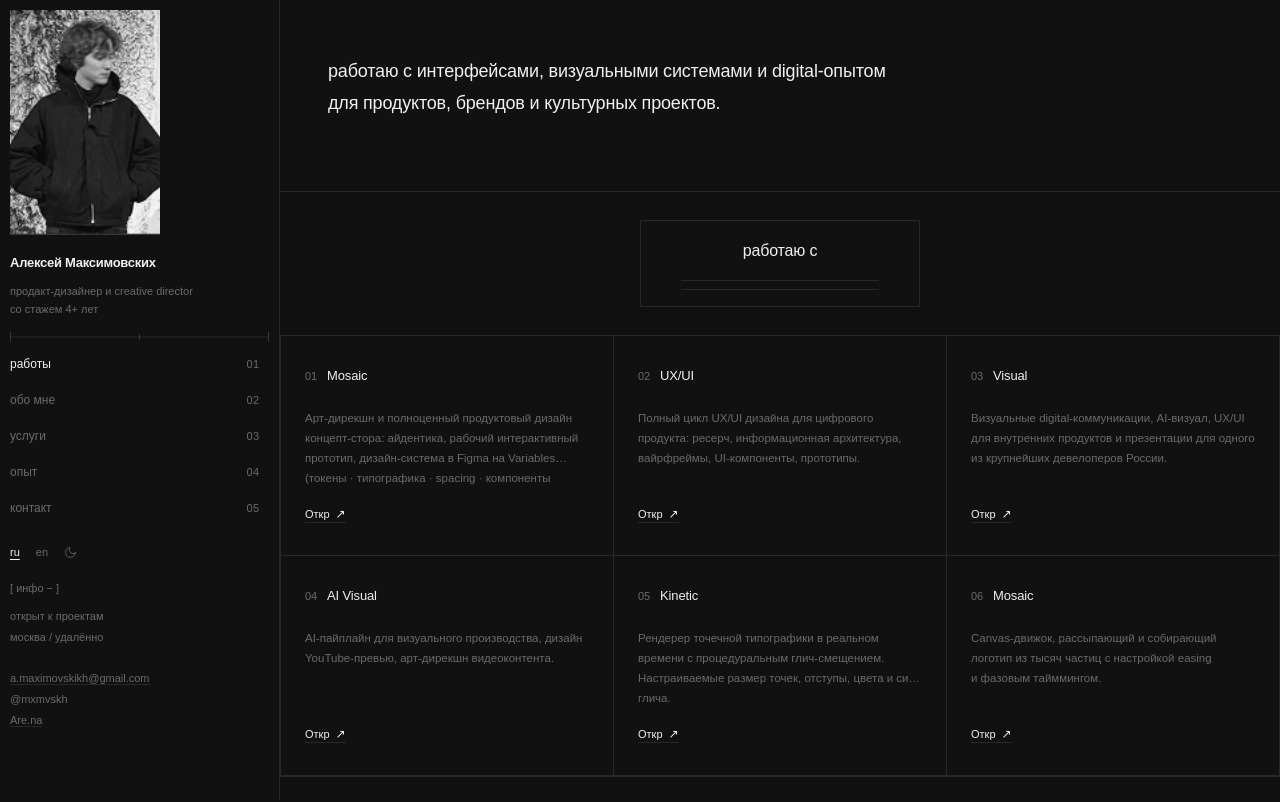
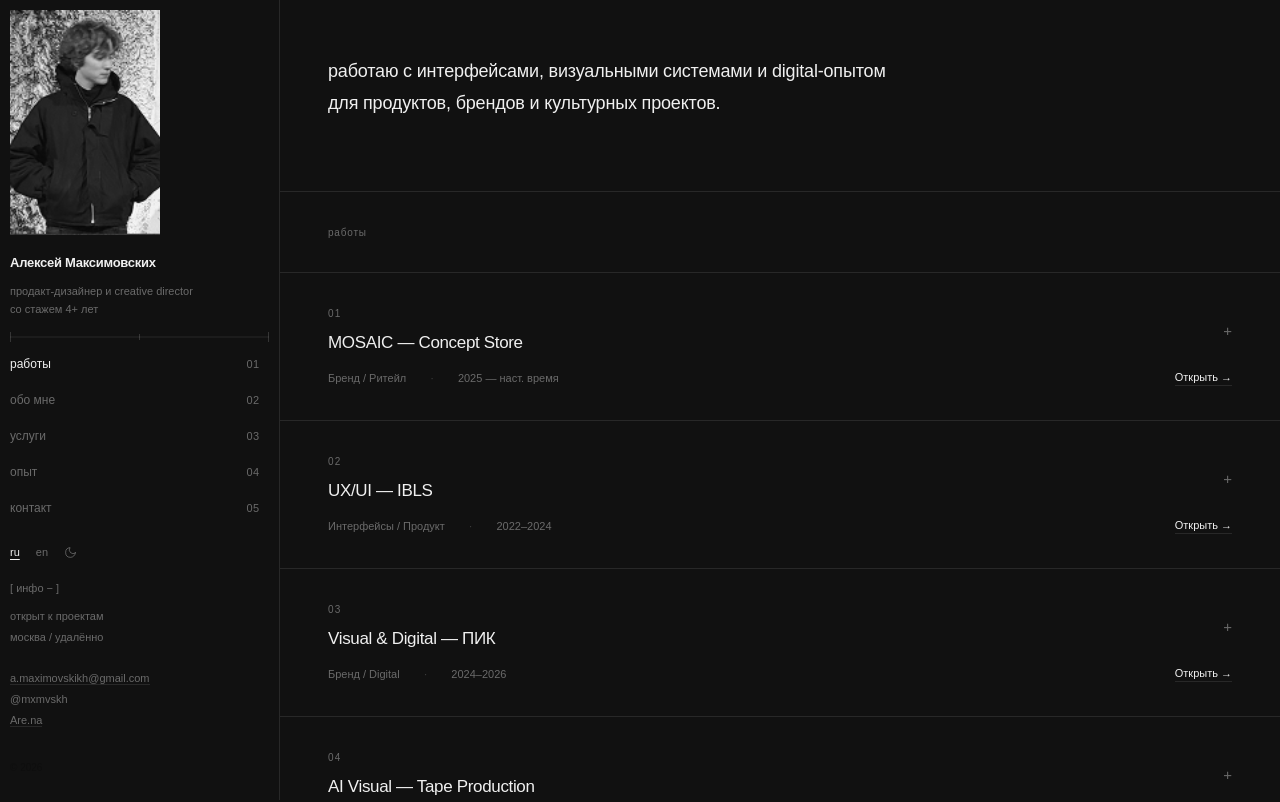
Before and after one commit to lexusgoingfast/motion-portfolio, a React (Vite) app: page / in a window 1280 px wide. Shown: the top 802 px of the page. Built offline with nearby package versions, Linux system fonts and the light colour scheme.

Commit message:
Revert "Layout homepage projects as a 3×2 editorial grid per sketch."
This reverts commit 4d12dfc3e101f43d045092d10fdb0200332df32b.

```diff
--- a/src/components/WorkList.tsx
+++ b/src/components/WorkList.tsx
@@ -1,75 +1,219 @@
-import { useRef } from 'react'
-import { motion, useInView } from 'motion/react'
+import { useRef, useState } from 'react'
+import { motion, useInView, AnimatePresence } from 'motion/react'
 import { useLang } from '../LangContext'
+import { useIsMobile } from '../useIsMobile'
 import { projects, getCasePagePath } from '../data/projects'
 
-const viewLabel = { en: 'Open', ru: 'Откр' }
-const sectionLabel = { en: 'I work with', ru: 'Работаю с' }
+const viewLabel = { en: 'View project →', ru: 'Открыть →' }
+const sectionLabel = { en: 'Work', ru: 'Работы' }
 
-type WorkCardItem = {
+type WorkRowItem = {
   index: string
   slug: string
-  shortTitle: string
+  title: string
+  year: string
+  category: string
   desc: string
+  tags: string[]
 }
 
-function WorkCard({ work, i, lang }: { work: WorkCardItem; i: number; lang: 'en' | 'ru' }) {
-  const ref = useRef<HTMLElement>(null)
+function WorkRow({ work, i, lang }: { work: WorkRowItem; i: number; lang: 'en' | 'ru' }) {
+  const ref = useRef<HTMLDivElement>(null)
   const inView = useInView(ref, { once: true, margin: '-40px' })
+  const [open, setOpen] = useState(false)
+  const [hovered, setHovered] = useState(false)
+  const isMobile = useIsMobile()
+  const px = isMobile ? 'var(--pad-x-mobile)' : 'var(--pad-x)'
+  const rowPadY = isMobile ? 'var(--pad-row-y-mobile)' : 'var(--pad-row-y)'
   const caseHref = getCasePagePath(work.slug)
 
   return (
     <motion.article
       ref={ref}
-      className="work-card"
       initial={{ opacity: 0 }}
       animate={inView ? { opacity: 1 } : {}}
-      transition={{ duration: 0.4, delay: i * 0.05 }}
+      transition={{ duration: 0.4, delay: i * 0.06 }}
+      style={{ borderBottom: '1px solid var(--border)' }}
     >
-      <h3 className="work-card__head">
-        <span className="work-card__index">{work.index}</span>
-        <span className="work-card__title">{work.shortTitle}</span>
-      </h3>
-      <p className="work-card__desc">{work.desc}</p>
-      <a className="work-card__link" href={caseHref}>
-        {viewLabel[lang]}
-        <span className="work-card__arrow" aria-hidden>↗</span>
-      </a>
+      <motion.div
+        onClick={() => setOpen(!open)}
+        onMouseEnter={() => setHovered(true)}
+        onMouseLeave={() => setHovered(false)}
+        style={{
+          display: 'flex',
+          flexDirection: 'column',
+          alignItems: 'stretch',
+          gap: 'var(--gap-stack-sm)',
+          padding: `${rowPadY} ${px}`,
+          cursor: 'none',
+          background: hovered ? 'var(--hover)' : 'transparent',
+          transition: 'background 0.15s',
+        }}
+      >
+        <motion.div
+          style={{
+            display: 'flex',
+            alignItems: 'flex-start',
+            justifyContent: 'space-between',
+            gap: 'var(--gap-stack-md)',
+          }}
+        >
+          <div style={{ flex: 1, minWidth: 0 }}>
+            <span
+              style={{
+                display: 'block',
+                fontSize: 10,
+                color: 'var(--muted)',
+                letterSpacing: '0.12em',
+                marginBottom: 10,
+              }}
+            >
+              {work.index}
+            </span>
+            <h3
+              style={{
+                fontSize: isMobile ? 15 : 17,
+                fontWeight: 500,
+                letterSpacing: '-0.02em',
+                lineHeight: 1.25,
+                color: 'var(--text)',
+              }}
+            >
+              {work.title}
+            </h3>
+          </div>
+          <motion.span
+            animate={{ rotate: open ? 45 : 0 }}
+            transition={{ duration: 0.2 }}
+            style={{
+              flexShrink: 0,
+              fontSize: 15,
+              color: 'var(--muted)',
+              lineHeight: 1,
+              marginTop: 18,
+            }}
+          >
+            +
+          </motion.span>
+        </motion.div>
+
+        <motion.div
+          style={{
+            display: 'flex',
+            flexWrap: 'wrap',
+            alignItems: 'center',
+            gap: 'var(--gap-stack-sm) var(--gap-stack-md)',
+          }}
+        >
+          <span style={{ fontSize: 11, color: 'var(--muted)' }}>{work.category}</span>
+          <span style={{ fontSize: 11, color: 'var(--muted)', opacity: 0.5 }}>·</span>
+          <span style={{ fontSize: 11, color: 'var(--muted)' }}>{work.year}</span>
+          <a
+            href={caseHref}
+            onClick={(e) => e.stopPropagation()}
+            style={{
+              fontSize: 11,
+              fontWeight: 500,
+              color: 'var(--text)',
+              borderBottom: '1px solid var(--border)',
+              paddingBottom: 1,
+              lineHeight: 1.2,
+              textDecoration: 'none',
+              cursor: 'none',
+              whiteSpace: 'nowrap',
+              marginLeft: isMobile ? 0 : 'auto',
+            }}
+          >
+            {viewLabel[lang]}
+          </a>
+        </motion.div>
+      </motion.div>
+
+      <AnimatePresence>
+        {open && (
+          <motion.div
+            initial={{ height: 0, opacity: 0 }}
+            animate={{ height: 'auto', opacity: 1 }}
+            exit={{ height: 0, opacity: 0 }}
+            transition={{ duration: 0.28, ease: [0.16, 1, 0.3, 1] }}
+            style={{ overflow: 'hidden' }}
+          >
+            <div style={{ padding: `0 ${px} var(--gap-stack-lg)` }}>
+              <p
+                style={{
+                  fontSize: 12,
+                  color: 'var(--muted)',
+                  lineHeight: 1.9,
+                  maxWidth: 560,
+                  marginBottom: 'var(--gap-stack-md)',
+                }}
+              >
+                {work.desc}
+              </p>
+              <div style={{ display: 'flex', gap: 'var(--gap-tags)', flexWrap: 'wrap' }}>
+                {work.tags.map(tag => (
+                  <span
+                    key={tag}
+                    style={{
+                      padding: '5px 12px',
+                      border: '1px solid var(--border)',
+                      borderRadius: 2,
+                      fontSize: 10,
+                      color: 'var(--muted)',
+                      letterSpacing: '0.03em',
+                    }}
+                  >
+                    {tag}
+                  </span>
+                ))}
+              </div>
+            </div>
+          </motion.div>
+        )}
+      </AnimatePresence>
     </motion.article>
   )
 }
 
 export default function WorkList() {
   const { lang } = useLang()
+  const isMobile = useIsMobile()
+  const px = isMobile ? 'var(--pad-x-mobile)' : 'var(--pad-x)'
+  const sectionPadY = isMobile ? 'var(--pad-section-y-mobile)' : 'var(--pad-section-y)'
 
-  const works: WorkCardItem[] = projects.map(p => ({
+  const works: WorkRowItem[] = projects.map(p => ({
     slug: p.slug,
     index: p.index,
-    shortTitle: p[lang].shortTitle,
+    title: p[lang].title,
+    year: p[lang].year,
+    category: p[lang].category,
     desc: p[lang].desc,
+    tags: p[lang].tags,
   }))
 
   return (
-    <section id="work" className="work-section">
-      <header className="work-section__head">
-        <motion.div
-          className="work-section__label"
-          initial={{ opacity: 0 }}
-          whileInView={{ opacity: 1 }}
-          viewport={{ once: true }}
-          transition={{ duration: 0.4 }}
+    <section id="work">
+      <div
+        style={{
+          padding: `${sectionPadY} ${px}`,
+          borderBottom: '1px solid var(--border)',
+        }}
+      >
+        <span
+          style={{
+            fontSize: 10,
+            color: 'var(--muted)',
+            letterSpacing: '0.08em',
+            textTransform: 'lowercase',
+          }}
         >
-          <span className="work-section__title">{sectionLabel[lang]}</span>
-          <div className="work-section__lines" aria-hidden>
-            <span />
-            <span />
-          </div>
-        </motion.div>
-      </header>
+          {sectionLabel[lang]}
+        </span>
+      </div>
 
-      <div className="work-grid">
+      <div style={{ display: 'flex', flexDirection: 'column' }}>
         {works.map((w, i) => (
-          <WorkCard key={`${lang}-${w.slug}`} work={w} i={i} lang={lang} />
+          <WorkRow key={`${lang}-${w.slug}`} work={w} i={i} lang={lang} />
         ))}
       </div>
     </section>
--- a/src/data/projects.ts
+++ b/src/data/projects.ts
@@ -13,7 +13,6 @@ export type ProjectSlug = (typeof PROJECT_SLUGS)[number]
 
 export type ProjectLocale = {
   title: string
-  shortTitle: string
   year: string
   category: string
   desc: string
@@ -33,7 +32,6 @@ const rawProjects: ProjectDef[] = [
     index: '01',
     en: {
       title: 'MOSAIC — Concept Store',
-      shortTitle: 'Mosaic',
       year: '2025 — present',
       category: 'Brand / Retail',
       desc: 'Art direction & full digital product design for a multi-brand concept store: visual identity, working interactive prototype, Figma design system on Variables (tokens · type · spacing · components with States & Variants), and AI-powered campaign concepts.',
@@ -41,7 +39,6 @@ const rawProjects: ProjectDef[] = [
     },
     ru: {
       title: 'MOSAIC — Concept Store',
-      shortTitle: 'Mosaic',
       year: '2025 — наст. время',
       category: 'Бренд / Ритейл',
       desc: 'Арт-дирекшн и полноценный продуктовый дизайн концепт-стора: айдентика, рабочий интерактивный прототип, дизайн-система в Figma на Variables (токены · типографика · spacing · компоненты со States и Variants) и AI-кампейны.',
@@ -53,7 +50,6 @@ const rawProjects: ProjectDef[] = [
     index: '02',
     en: {
       title: 'UX/UI — IBLS',
-      shortTitle: 'UX/UI',
       year: '2022–2024',
       category: 'Interfaces / Product',
       desc: 'Full-cycle UX/UI design for digital product: user research, information architecture, wireframes, UI components, and prototype delivery.',
@@ -61,7 +57,6 @@ const rawProjects: ProjectDef[] = [
     },
     ru: {
       title: 'UX/UI — IBLS',
-      shortTitle: 'UX/UI',
       year: '2022–2024',
       category: 'Интерфейсы / Продукт',
       desc: 'Полный цикл UX/UI дизайна для цифрового продукта: ресерч, информационная архитектура, вайрфреймы, UI-компоненты, прототипы.',
@@ -73,7 +68,6 @@ const rawProjects: ProjectDef[] = [
     index: '03',
     en: {
       title: 'Visual & Digital — ПИК',
-      shortTitle: 'Visual',
       year: '2024–2026',
       category: 'Brand / Digital',
       desc: 'Visual digital communications, AI-driven visual production, UX/UI for internal products, and presentation design for one of Russia\'s largest real estate developers.',
@@ -81,7 +75,6 @@ const rawProjects: ProjectDef[] = [
     },
     ru: {
       title: 'Visual & Digital — ПИК',
-      shortTitle: 'Visual',
       year: '2024–2026',
       category: 'Бренд / Digital',
       desc: 'Визуальные digital-коммуникации, AI-визуал, UX/UI для внутренних продуктов и презентации для одного из крупнейших девелоперов России.',
@@ -93,7 +86,6 @@ const rawProjects: ProjectDef[] = [
     index: '04',
     en: {
       title: 'AI Visual — Tape Production',
-      shortTitle: 'AI Visual',
       year: '2026',
       category: 'AI / Content',
       desc: 'AI-assisted visual production pipeline, YouTube thumbnail design, and video content direction.',
@@ -101,7 +93,6 @@ const rawProjects: ProjectDef[] = [
     },
     ru: {
       title: 'AI Visual — Tape Production',
-      shortTitle: 'AI Visual',
       year: '2026',
       category: 'AI / Контент',
       desc: 'AI-пайплайн для визуального производства, дизайн YouTube-превью, арт-дирекшн видеоконтента.',
@@ -113,7 +104,6 @@ const rawProjects: ProjectDef[] = [
     index: '05',
     en: {
       title: 'Kinetic Glitch Type',
-      shortTitle: 'Kinetic',
       year: '2024',
       category: 'Motion / Experiment',
       desc: 'Real-time dot-matrix typography renderer with procedural glitch displacement. Configurable dot size, gap, colours, and glitch strength.',
@@ -121,7 +111,6 @@ const rawProjects: ProjectDef[] = [
     },
     ru: {
       title: 'Kinetic Glitch Type',
-      shortTitle: 'Kinetic',
       year: '2024',
       category: 'Моушн / Эксперимент',
       desc: 'Рендерер точечной типографики в реальном времени с процедуральным глич-смещением. Настраиваемые размер точек, отступы, цвета и сила глича.',
@@ -133,7 +122,6 @@ const rawProjects: ProjectDef[] = [
     index: '06',
     en: {
       title: 'Mosaic Logo Animation',
-      shortTitle: 'Mosaic',
       year: '2024',
       category: 'Motion / Experiment',
       desc: 'Canvas engine scattering and reassembling a logo from thousands of colour-matched particles with configurable easing and phase timing.',
@@ -141,7 +129,6 @@ const rawProjects: ProjectDef[] = [
     },
     ru: {
       title: 'Mosaic Logo Animation',
-      shortTitle: 'Mosaic',
       year: '2024',
       category: 'Моушн / Эксперимент',
       desc: 'Canvas-движок, рассыпающий и собирающий логотип из тысяч частиц с настройкой easing и фазовым тайммингом.',
--- a/src/index.css
+++ b/src/index.css
@@ -143,148 +143,3 @@ button { font-family: var(--font); }
 @media (max-width: 767px) {
   body { cursor: auto; }
 }
-
-.work-section {
-  border-bottom: 1px solid var(--border);
-}
-
-.work-section__head {
-  display: flex;
-  justify-content: center;
-  padding: var(--pad-section-y) var(--pad-x);
-  border-bottom: 1px solid var(--border);
-}
-
-.work-section__label {
-  border: 1px solid var(--border);
-  padding: var(--gap-stack-sm) var(--gap-stack-lg);
-  text-align: center;
-  min-width: min(100%, 280px);
-}
-
-.work-section__title {
-  display: block;
-  font-size: clamp(14px, 1.5vw, 16px);
-  font-weight: 500;
-  letter-spacing: -0.01em;
-  color: var(--text);
-  text-transform: lowercase;
-}
-
-.work-section__lines {
-  display: flex;
-  flex-direction: column;
-  gap: 8px;
-  margin-top: var(--gap-stack-sm);
-}
-
-.work-section__lines span {
-  display: block;
-  height: 1px;
-  background: var(--border);
-}
-
-.work-grid {
-  display: grid;
-  grid-template-columns: repeat(3, minmax(0, 1fr));
-  border-left: 1px solid var(--border);
-}
-
-.work-card {
-  display: flex;
-  flex-direction: column;
-  min-height: 220px;
-  padding: var(--pad-row-y) var(--gap-stack-md);
-  border-right: 1px solid var(--border);
-  border-bottom: 1px solid var(--border);
-  background: var(--bg);
-  transition: background 0.15s ease;
-}
-
-.work-card:hover {
-  background: var(--hover);
-}
-
-.work-card__head {
-  display: flex;
-  align-items: baseline;
-  gap: 10px;
-  margin-bottom: var(--gap-stack-md);
-  font-size: 13px;
-  font-weight: 500;
-  letter-spacing: -0.01em;
-  line-height: 1.2;
-  color: var(--text);
-}
-
-.work-card__index {
-  font-size: 11px;
-  font-weight: 400;
-  color: var(--muted);
-  font-variant-numeric: tabular-nums;
-  flex-shrink: 0;
-}
-
-.work-card__title {
-  min-width: 0;
-}
-
-.work-card__desc {
-  flex: 1;
-  font-size: 11.5px;
-  color: var(--muted);
-  line-height: 1.75;
-  display: -webkit-box;
-  -webkit-line-clamp: 3;
-  -webkit-box-orient: vertical;
-  overflow: hidden;
-  margin-bottom: var(--gap-stack-md);
-}
-
-.work-card__link {
-  align-self: flex-start;
-  display: inline-flex;
-  align-items: center;
-  gap: 6px;
-  font-size: 11px;
-  font-weight: 500;
-  color: var(--text);
-  border-bottom: 1px solid var(--border);
-  padding-bottom: 2px;
-  line-height: 1;
-  cursor: none;
-  transition: border-color 0.15s ease, color 0.15s ease;
-}
-
-.work-card__link:hover {
-  border-bottom-color: var(--text);
-}
-
-.work-card__arrow {
-  font-size: 12px;
-  line-height: 1;
-}
-
-@media (max-width: 767px) {
-  .work-section__head {
-    padding: var(--pad-section-y-mobile) var(--pad-x-mobile);
-  }
-
-  .work-grid {
-    grid-template-columns: 1fr;
-    border-left: none;
-  }
-
-  .work-card {
-    min-height: 0;
-    padding: var(--pad-row-y-mobile) var(--pad-x-mobile);
-    border-right: none;
-    border-left: none;
-  }
-}
-
-@media (min-width: 768px) and (max-width: 1024px) {
-  .work-grid {
-    grid-template-columns: repeat(2, minmax(0, 1fr));
-  }
-}
```
